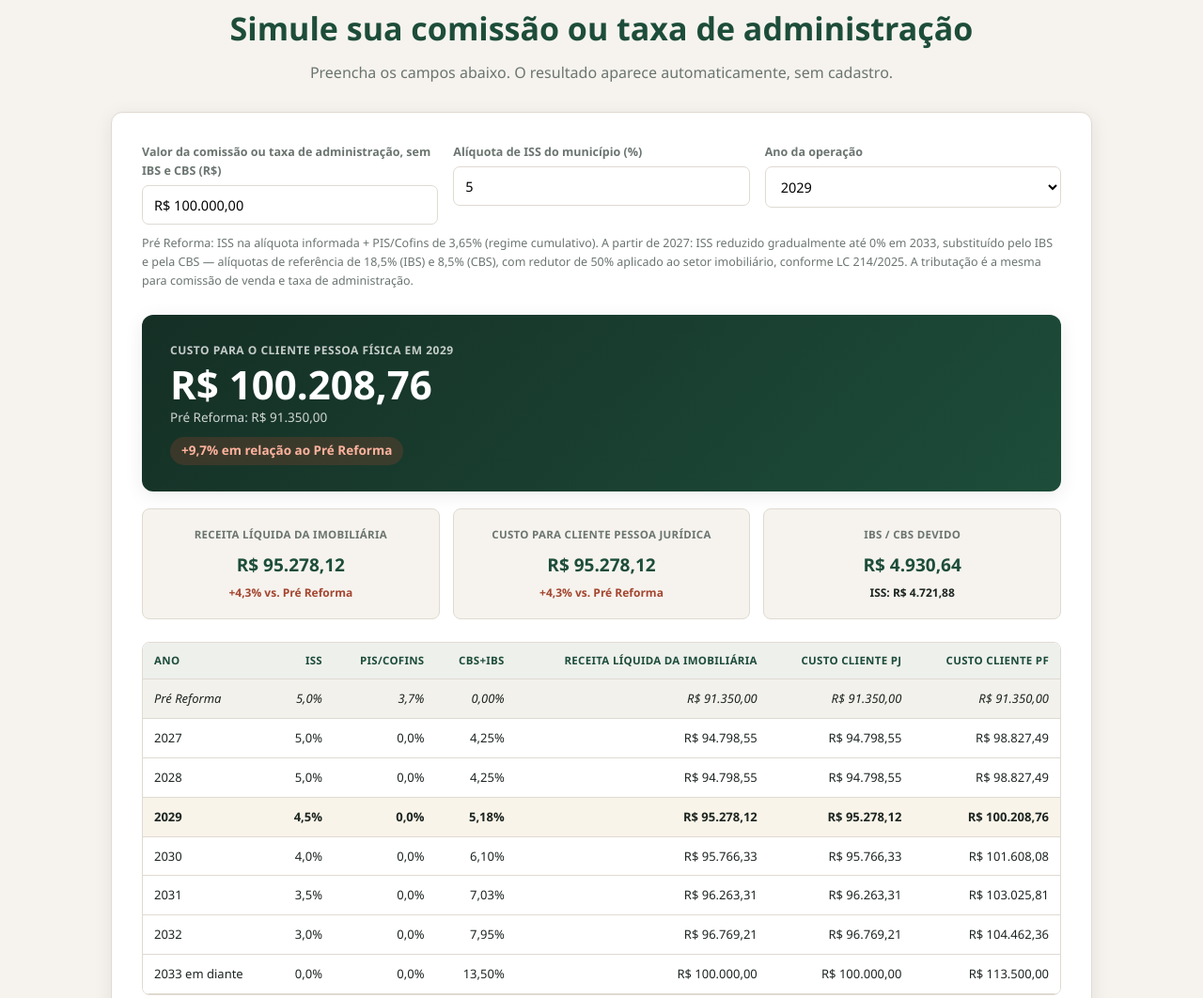
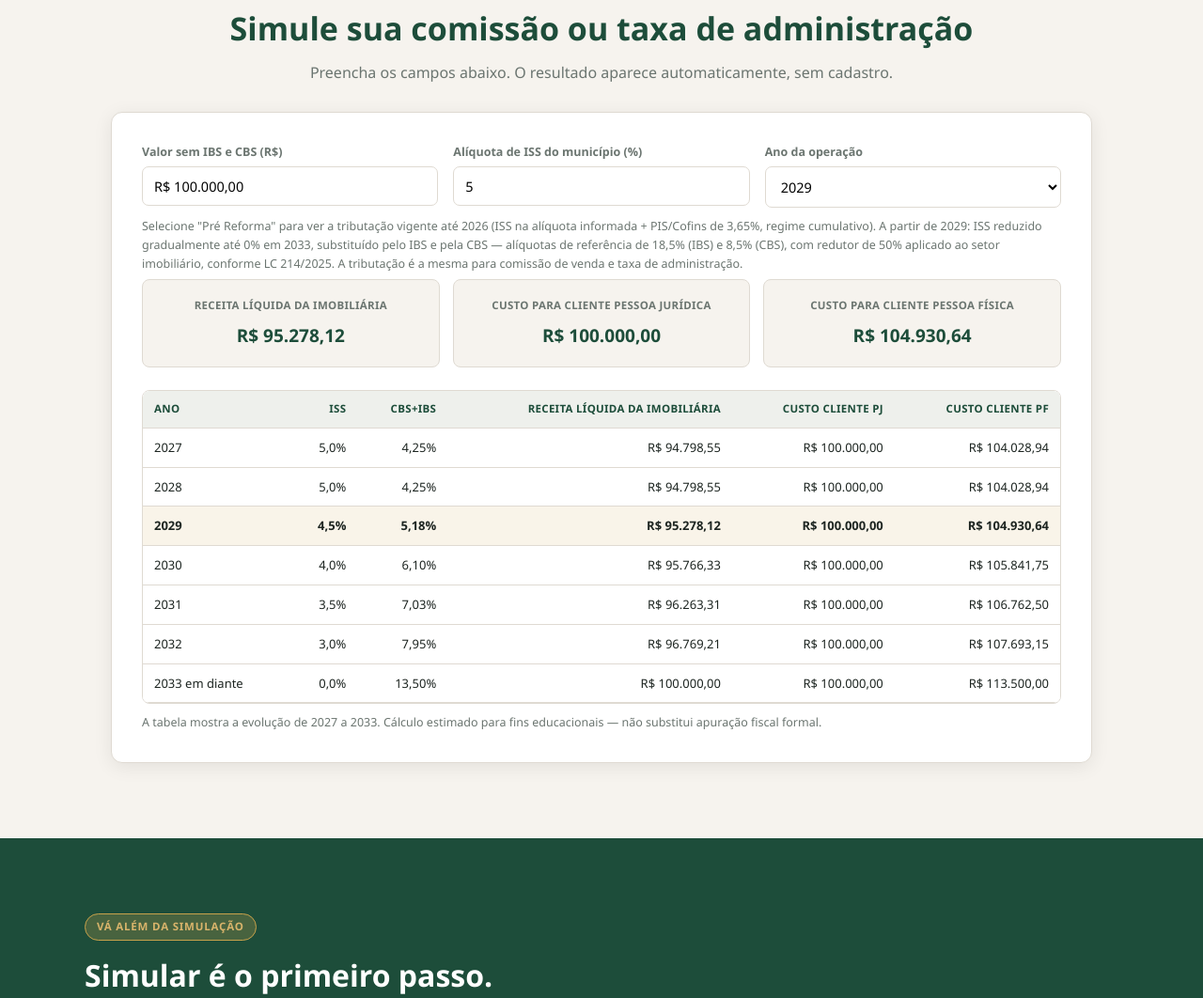
Before and after one commit to claudioricaldoni-glitch/comissao-corretores-index.html, a plain HTML site: page index.html in a window 1280 px wide. Shown: the part 2244-3306 px from the top of the page at 94% size. Drawn offline with Linux system fonts and the light colour scheme.

Commit message:
Add files via upload

```diff
--- a/index.html
+++ b/index.html
@@ -93,14 +93,6 @@ nav{position:sticky;top:0;z-index:100;background:var(--verde);box-shadow:0 2px 1
 .campo input,.campo select{padding:10px 12px;border:1px solid var(--borda);border-radius:7px;font-size:14.5px;background:#fff;width:100%;font-family:inherit}
 .campo input:focus,.campo select:focus{outline:2px solid var(--verde-claro);border-color:transparent}
 .calc-wrap .nota{font-size:12.5px;color:var(--cinza);margin-top:10px;line-height:1.6}
-
-.result-box{background:linear-gradient(135deg,var(--verde-escuro),var(--verde));color:#fff;border-radius:12px;padding:28px 30px;margin:26px 0 18px;box-shadow:var(--shadow)}
-.result-box .rotulo{font-size:12px;color:rgba(255,255,255,.75);font-weight:700;text-transform:uppercase;letter-spacing:.5px}
-.result-box .valor-big{font-size:42px;font-weight:800;color:#fff;margin:6px 0 4px;line-height:1}
-.result-box .sub{font-size:13.5px;color:rgba(255,255,255,.8)}
-.result-box .delta{display:inline-block;margin-top:10px;font-size:13.5px;font-weight:700;padding:4px 12px;border-radius:20px}
-.delta.pos{background:rgba(164,69,47,.25);color:#ffb39e}
-.delta.neg{background:rgba(31,122,77,.25);color:#9ee6c1}
 
 .result-grid{display:grid;grid-template-columns:1fr 1fr 1fr;gap:14px;margin-top:6px}
 .rcard{background:var(--areia);border:1px solid var(--borda);border-radius:var(--r);padding:18px;text-align:center}
@@ -243,7 +235,7 @@ footer{background:var(--verde-escuro);color:rgba(255,255,255,.7);padding:48px 28
         <div class="ucard">
           <div class="ucard-icon">📉</div>
           <div class="ucard-title">ISS sai de cena gradualmente</div>
-          <div class="ucard-desc">De 5% em 2026 para 0% em 2033, o ISS perde espaço enquanto o IBS é implementado em etapas anuais (10%, 20%, 30%, 40%, 100%).</div>
+          <div class="ucard-desc">De até 5% em 2026 para 0% em 2033, o ISS perde espaço enquanto o IBS é implementado em etapas anuais (10%, 20%, 30%, 40%, 100%).</div>
         </div>
         <div class="ucard">
           <div class="ucard-icon">🧾</div>
@@ -299,7 +291,7 @@ footer{background:var(--verde-escuro);color:rgba(255,255,255,.7);padding:48px 28
 
       <div class="calc-grid">
         <div class="campo">
-          <label>Valor da comissão ou taxa de administração, sem IBS e CBS (R$)</label>
+          <label>Valor sem IBS e CBS (R$)</label>
           <input id="valorBase" type="text" class="money" value="R$ 100.000,00">
         </div>
         <div class="campo">
@@ -320,37 +312,27 @@ footer{background:var(--verde-escuro);color:rgba(255,255,255,.7);padding:48px 28
           </select>
         </div>
       </div>
-      <p class="nota">Pré Reforma: ISS na alíquota informada + PIS/Cofins de 3,65% (regime cumulativo). A partir de 2027: ISS reduzido gradualmente até 0% em 2033, substituído pelo IBS e pela CBS — alíquotas de referência de 18,5% (IBS) e 8,5% (CBS), com redutor de 50% aplicado ao setor imobiliário, conforme LC 214/2025. A tributação é a mesma para comissão de venda e taxa de administração.</p>
-
-      <div class="result-box">
-        <div class="rotulo" id="rotuloResultado">Custo para o cliente Pessoa Física</div>
-        <div class="valor-big" id="rCustoPF">—</div>
-        <div class="sub" id="rSubPF">vs. Pré Reforma</div>
-        <span class="delta" id="rDeltaPF"></span>
-      </div>
+      <p class="nota">Selecione "Pré Reforma" para ver a tributação vigente até 2026 (ISS na alíquota informada + PIS/Cofins de 3,65%, regime cumulativo). A partir de 2029: ISS reduzido gradualmente até 0% em 2033, substituído pelo IBS e pela CBS — alíquotas de referência de 18,5% (IBS) e 8,5% (CBS), com redutor de 50% aplicado ao setor imobiliário, conforme LC 214/2025. A tributação é a mesma para comissão de venda e taxa de administração.</p>
 
       <div class="result-grid">
         <div class="rcard">
           <div class="rl" id="rotuloLiquido">Receita líquida da imobiliária</div>
           <div class="rv" id="rLiquido">—</div>
-          <div class="rd" id="rLiquidoDelta"></div>
         </div>
         <div class="rcard">
           <div class="rl">Custo para cliente Pessoa Jurídica</div>
           <div class="rv" id="rCustoPJ">—</div>
-          <div class="rd" id="rCustoPJDelta"></div>
         </div>
         <div class="rcard">
-          <div class="rl">IBS / CBS devido</div>
-          <div class="rv" id="rIbsCbs">—</div>
-          <div class="rd" id="rIss"></div>
+          <div class="rl">Custo para cliente Pessoa Física</div>
+          <div class="rv" id="rCustoPF">—</div>
         </div>
       </div>
 
       <div class="tblwrap">
         <table class="evol" id="tblEvolucao"></table>
       </div>
-      <p class="nota">A coluna "Pré Reforma" representa a tributação vigente até 2026 (apenas ISS, sem IBS/CBS), usada como referência de comparação. O cliente Pessoa Jurídica contribuinte recupera o IBS/CBS como crédito; por isso seu custo é igual à receita líquida da imobiliária. Cálculo estimado para fins educacionais — não substitui apuração fiscal formal.</p>
+      <p class="nota">A tabela mostra a evolução de 2027 a 2033. Cálculo estimado para fins educacionais — não substitui apuração fiscal formal.</p>
 
     </div>
   </div>
@@ -491,18 +473,20 @@ function buildRates(issBase){
 }
 
 // Resolve o sistema circular ISS/IBS-CBS em forma fechada:
-//   netCore = receita líquida da imobiliária após ISS (antes do PIS/Cofins)
+//   Receita líquida da imobiliária = D23 da planilha base = receita após ISS
 //   ISS incide sobre (receita + IBS/CBS); IBS/CBS incide sobre a receita líquida
 //   PIS/Cofins (regime cumulativo, só hoje) incide sobre o valor da comissão (C)
+//   Custo do cliente Pessoa Física = D21 + D24 da planilha base = valor da comissão (C) + IBS/CBS
+//   Custo do cliente Pessoa Jurídica = D21 da planilha base = valor da comissão (C)
 function compute(C, iss, t, pis){
   pis = pis || 0;
   const netCore = C * (1 - iss) / (1 + iss * t);
   const pisValor = -pis * C;
-  const net = netCore + pisValor;
+  const net = netCore; // Receita líquida = D23 da planilha (não considera PIS/Cofins)
   const ibscbs = netCore * t;
   const issValor = netCore - C; // negativo
-  const total = net + ibscbs;
-  return { net, ibscbs, issValor, pisValor, total, custoPF: total, custoPJ: net };
+  const total = C + ibscbs;
+  return { net, ibscbs, issValor, pisValor, total, custoPF: total, custoPJ: C };
 }
 
 const fmt = v => v.toLocaleString('pt-BR', {minimumFractionDigits:2, maximumFractionDigits:2});
@@ -527,48 +511,26 @@ function recalc(){
   const ano = document.getElementById('anoOperacao').value;
   const RATES = buildRates(issBase);
   const r = RATES[ano];
-  const atualRate = RATES.atual;
 
   const res = compute(C, r.iss, r.t, r.pis);
-  const atual = compute(C, atualRate.iss, atualRate.t, atualRate.pis);
-
   const lbl = { net:'Receita líquida da imobiliária' };
-
-  const deltaPF = atual.custoPF !== 0 ? (res.custoPF/atual.custoPF - 1) * 100 : 0;
-  const deltaNet = atual.net !== 0 ? (res.net/atual.net - 1) * 100 : 0;
-  const deltaPJ = atual.custoPJ !== 0 ? (res.custoPJ/atual.custoPJ - 1) * 100 : 0;
-
-  document.getElementById('rotuloResultado').textContent = 'Custo para o cliente Pessoa Física em ' + r.label;
-  document.getElementById('rCustoPF').textContent = fmtRS(res.custoPF);
-  document.getElementById('rSubPF').textContent = 'Pré Reforma: ' + fmtRS(atual.custoPF);
-  const dPF = document.getElementById('rDeltaPF');
-  dPF.textContent = (ano==='atual' ? 'referência Pré Reforma' : fmtPct(deltaPF) + ' em relação ao Pré Reforma');
-  dPF.className = 'delta ' + (deltaPF > 0.01 ? 'pos' : (deltaPF < -0.01 ? 'neg' : ''));
 
   document.getElementById('rotuloLiquido').textContent = lbl.net;
   document.getElementById('rLiquido').textContent = fmtRS(res.net);
-  const dL = document.getElementById('rLiquidoDelta');
-  dL.textContent = ano==='atual' ? '' : fmtPct(deltaNet) + ' vs. Pré Reforma';
-  dL.className = 'rd ' + (deltaNet > 0.01 ? 'pos' : (deltaNet < -0.01 ? 'neg' : ''));
 
   document.getElementById('rCustoPJ').textContent = fmtRS(res.custoPJ);
-  const dPJ = document.getElementById('rCustoPJDelta');
-  dPJ.textContent = ano==='atual' ? '' : fmtPct(deltaPJ) + ' vs. Pré Reforma';
-  dPJ.className = 'rd ' + (deltaPJ > 0.01 ? 'pos' : (deltaPJ < -0.01 ? 'neg' : ''));
 
-  document.getElementById('rIbsCbs').textContent = fmtRS(res.ibscbs);
-  document.getElementById('rIss').textContent = 'ISS: ' + fmtRS(Math.abs(res.issValor));
+  document.getElementById('rCustoPF').textContent = fmtRS(res.custoPF);
 
-  // Tabela de evolução
-  let h = '<tr><th>Ano</th><th>ISS</th><th>PIS/Cofins</th><th>CBS+IBS</th><th>' + lbl.net + '</th><th>Custo cliente PJ</th><th>Custo cliente PF</th></tr>';
-  ORDEM.forEach(key => {
+  // Tabela de evolução (2027 a 2033, sem a linha Pré Reforma)
+  let h = '<tr><th>Ano</th><th>ISS</th><th>CBS+IBS</th><th>' + lbl.net + '</th><th>Custo cliente PJ</th><th>Custo cliente PF</th></tr>';
+  ORDEM.filter(key => key !== 'atual').forEach(key => {
     const rr = RATES[key];
     const c = compute(C, rr.iss, rr.t, rr.pis);
-    const cls = (key === ano ? 'highlight' : (key === 'atual' ? 'atual' : ''));
+    const cls = (key === ano ? 'highlight' : '');
     h += `<tr class="${cls}">
       <td>${rr.label}</td>
       <td>${(rr.iss*100).toLocaleString('pt-BR',{minimumFractionDigits:1,maximumFractionDigits:1})}%</td>
-      <td>${(rr.pis*100).toLocaleString('pt-BR',{minimumFractionDigits:1,maximumFractionDigits:1})}%</td>
       <td>${(rr.t*100).toLocaleString('pt-BR',{minimumFractionDigits:2,maximumFractionDigits:2})}%</td>
       <td>${fmtRS(c.net)}</td>
       <td>${fmtRS(c.custoPJ)}</td>
```
